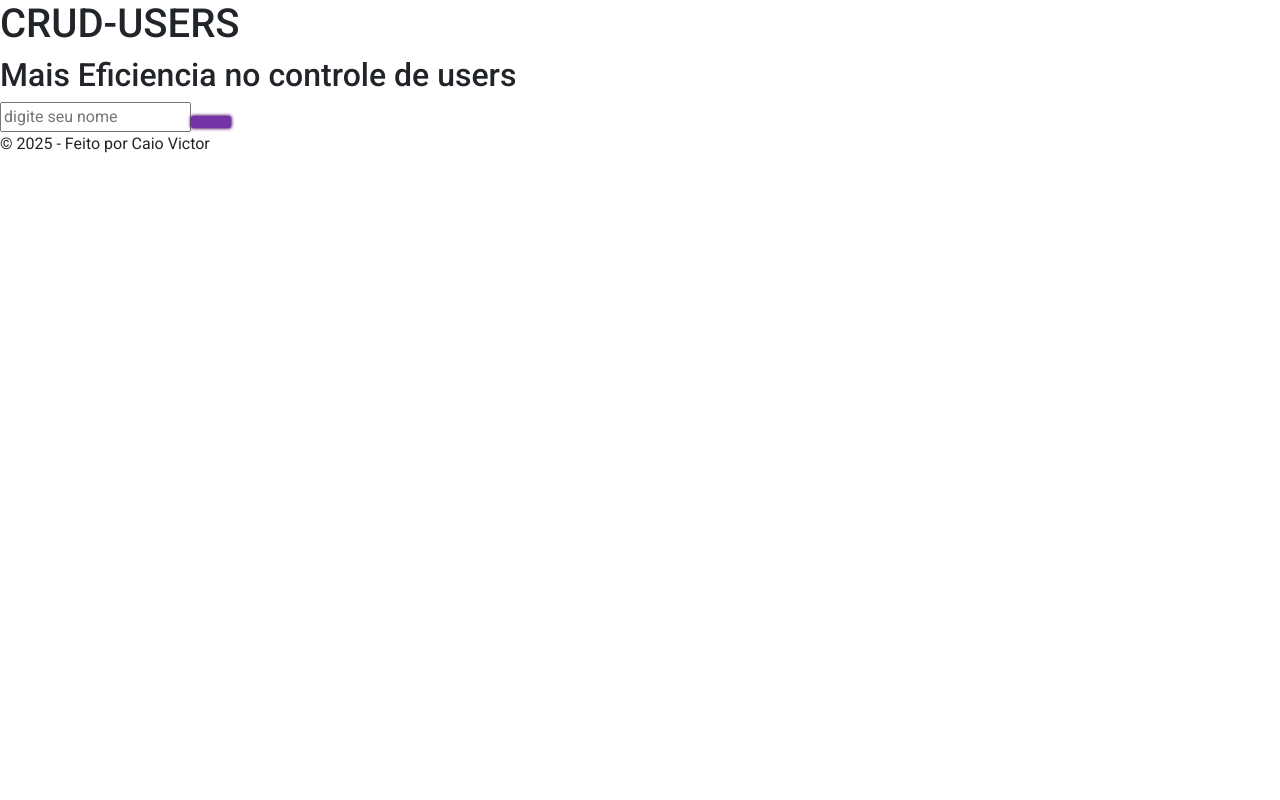
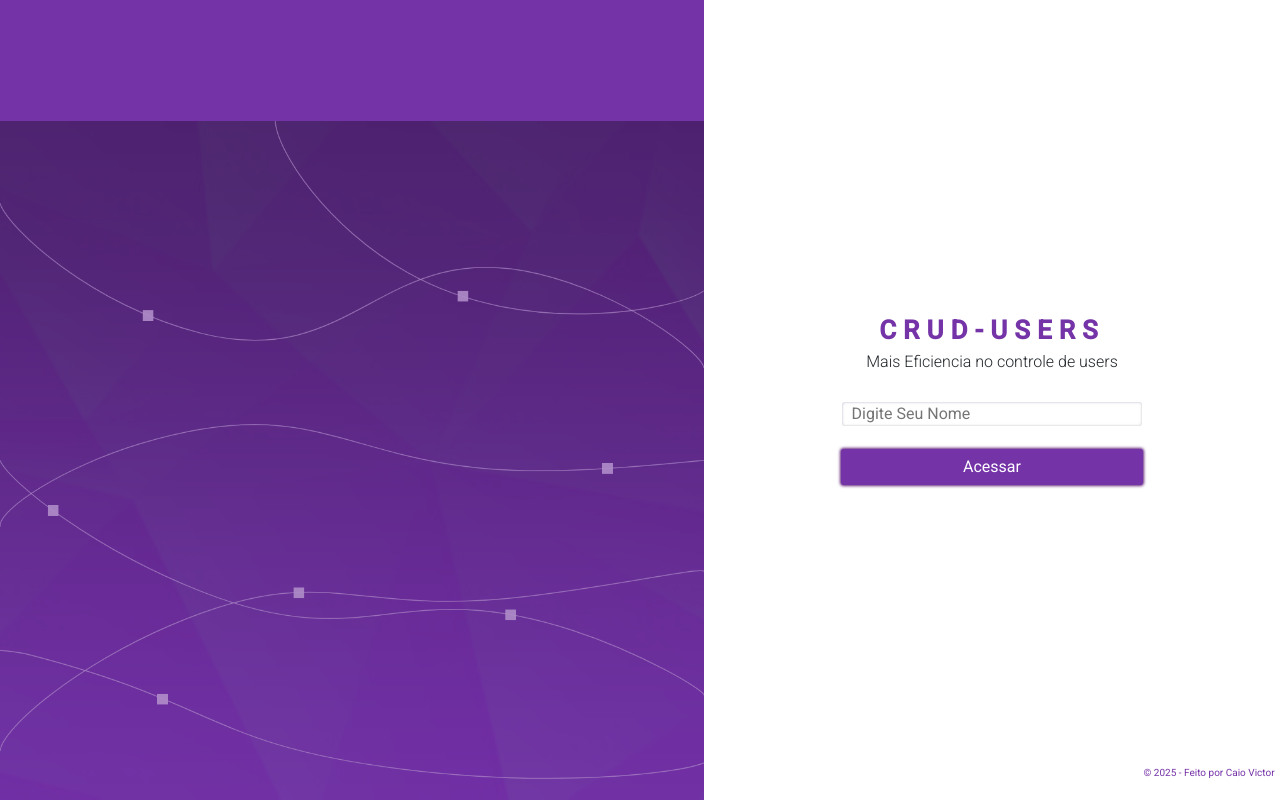
Before and after one commit to CaioVictor3/Crud-Users, an Angular app: page / in a window 1280 px wide. Built offline with nearby package versions, Linux system fonts and the light colour scheme.

Commit message:
Tela Login + Component Home

```diff
--- a/src/app/app-routing.module.ts
+++ b/src/app/app-routing.module.ts
@@ -1,10 +1,12 @@
 import { NgModule } from '@angular/core';
 import { RouterModule, Routes } from '@angular/router';
 import { LoginComponent } from './pages/login/login.component';
+import { HomeComponent } from './pages/home/home.component';
 
 const routes: Routes = [
   {path: '', component: LoginComponent},
   {path: 'login', component: LoginComponent},
+  {path: 'home', component: HomeComponent}
 ];
 
 @NgModule({
--- a/src/app/components/button/button.component.html
+++ b/src/app/components/button/button.component.html
@@ -1 +1,6 @@
-<button class="botao-primario">{{textoBotao}}</button>
+<button
+  type="button"
+  class="botao-primario"
+  [ngClass]="{ 'w-100': size === '100' }">
+  {{ textoBotao }}
+</button>
--- a/src/app/components/button/button.component.ts
+++ b/src/app/components/button/button.component.ts
@@ -7,6 +7,6 @@ import { Component, Input, input } from '@angular/core';
 })
 export class ButtonComponent {
 
-  @Input() textoBotao!: string;
-
+  @Input() textoBotao: string='Acessar';
+  @Input() size: string = 'auto'
 }
--- /dev/null
+++ b/src/app/pages/home/home.component.html
@@ -0,0 +1 @@
+<p>home works!</p>
--- a/src/app/pages/login/login.component.html
+++ b/src/app/pages/login/login.component.html
@@ -1,15 +1,14 @@
-<div class="area-login-background d-none d-mb-block">
-
-</div>
+<div class="area-login-background d-none d-md-block"></div>
 
  <div class="area-form">
     <form>
-        <h1>CRUD-USERS</h1>
+        <h1 class="titulo">CRUD-USERS</h1>
         <h2 class="subtitulo">Mais Eficiencia no controle de users</h2>
-        <input type="text" placeholder="digite seu nome" >
-        <app-button text="Acessar"></app-button>
+        <input [(ngModel)]="userName" [ngModelOptions]="{standalone:true}" class="input-form" type="text" placeholder="Digite Seu Nome" >
+        <app-button text="Acessar" size="100" (click)="login()"></app-button>
     </form>
     <footer>
         <p class="footer">© 2025 - Feito por Caio Victor</p>
     </footer>
- </div>
+
+    </div>
--- a/src/app/pages/login/login.component.scss
+++ b/src/app/pages/login/login.component.scss
@@ -9,3 +9,66 @@
   background-position: center bottom;
     background-repeat: no-repeat;
 }
+
+
+.area-form{
+  height: 100%;
+  width: 45%;
+  float: left;
+  background: var(--white);
+  display: flex;
+  align-items: center;
+  justify-content: center;
+  flex-wrap: nowrap;
+}
+
+
+@media (max-width: 768px) {
+  .area-login-background {
+    display: none;
+  }
+
+  .area-form {
+    width: 100%;
+  }
+}
+
+.titulo{
+  font-size: 26px;
+  font-weight: bold;
+  text-align: center;
+  letter-spacing: 7px;
+  color: var(--primary-color);
+  padding: 0;
+  margin-bottom: 6px;
+}
+
+.subtitulo{
+  font-size: 16px;
+  font-weight: 300;
+  color: var(gray-color);
+  margin: 0px 0px 30px 0px;
+  padding: 0;
+  text-align: center;
+}
+
+.input-form{
+  padding: 0px 10px;
+  width:100%;
+  border-radius: 4px;
+  border: 1px solid #00000000;
+  margin-bottom: 22px;
+  transition: 0.3s linear all;
+  box-shadow: inset 1px 1px 2px #babecc80, inset -1px -1px 2px #d8d8d8b0;
+  &.focus{
+    border: 1px solid var(--primary-color);
+  }
+}
+
+
+.footer{
+  position: absolute;
+  bottom: 4px;
+  color: var(--primary-color);
+  font-size: 10px;
+}
--- a/src/app/pages/login/login.component.ts
+++ b/src/app/pages/login/login.component.ts
@@ -1,4 +1,5 @@
 import { Component } from '@angular/core';
+import { Router } from '@angular/router';
 
 @Component({
   selector: 'app-login',
@@ -6,5 +7,15 @@ import { Component } from '@angular/core';
   styleUrl: './login.component.scss'
 })
 export class LoginComponent {
+  userName: string;
+
+  constructor(private route: Router) {
+
+  }
+
+  login(){
+    sessionStorage.setItem('user', this.userName);
+    this.route.navigate(['home']);
+  }
 
 }
--- a/src/styles.scss
+++ b/src/styles.scss
@@ -3,7 +3,7 @@
 html, body { height: 100%; }
 body { margin: 0; font-family: Roboto, "Helvetica Neue", sans-serif; }
 :root {
-    --primary-color: #7533a8
+    --primary-color: #7533a8;
     --error-color: #ac2828;
     --gray-color: #747474;
 }
```
Also changed, not shown: src/app/app.module.ts (+7 -2 lines), src/app/pages/home/home.component.ts (added, +10 -0 lines), src/app/pages/home/home.component.scss (added), 1 other file (tests, documents, lock files or other folders).
